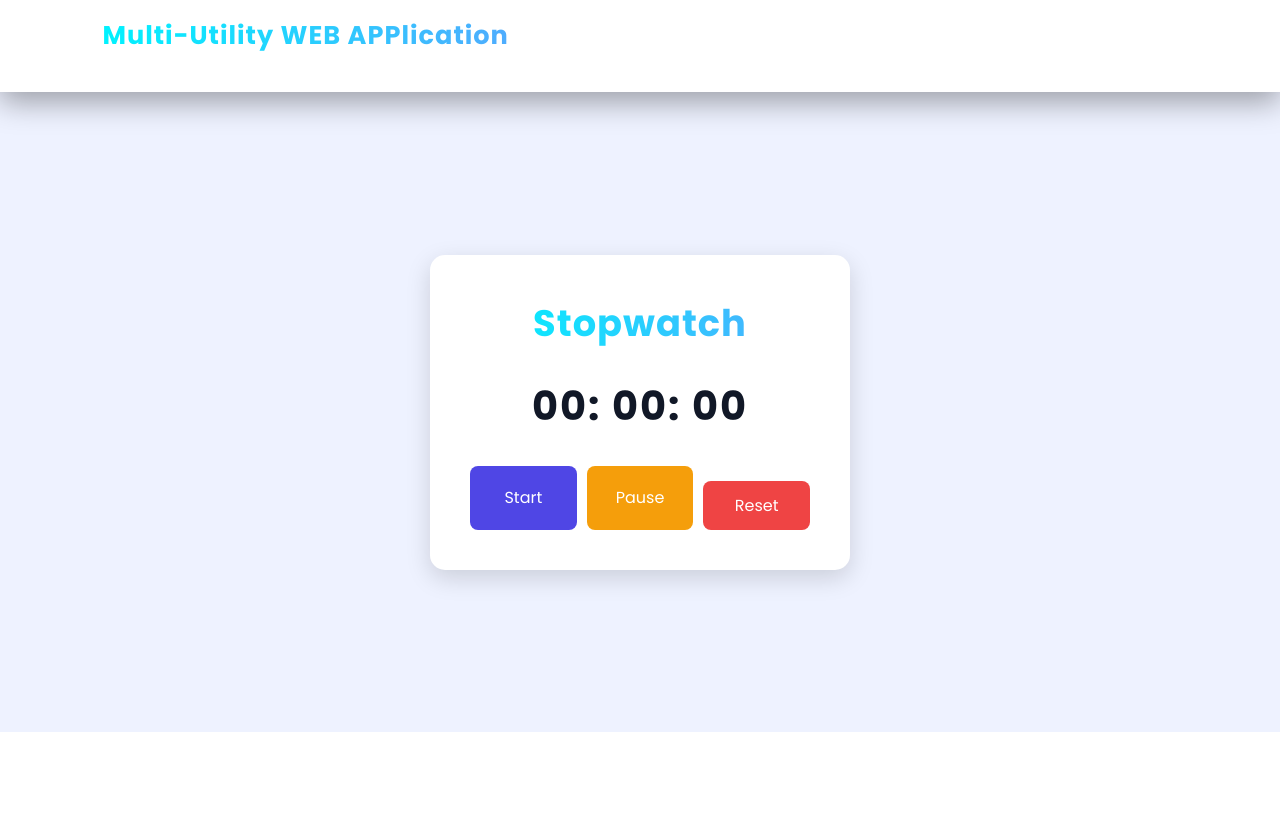
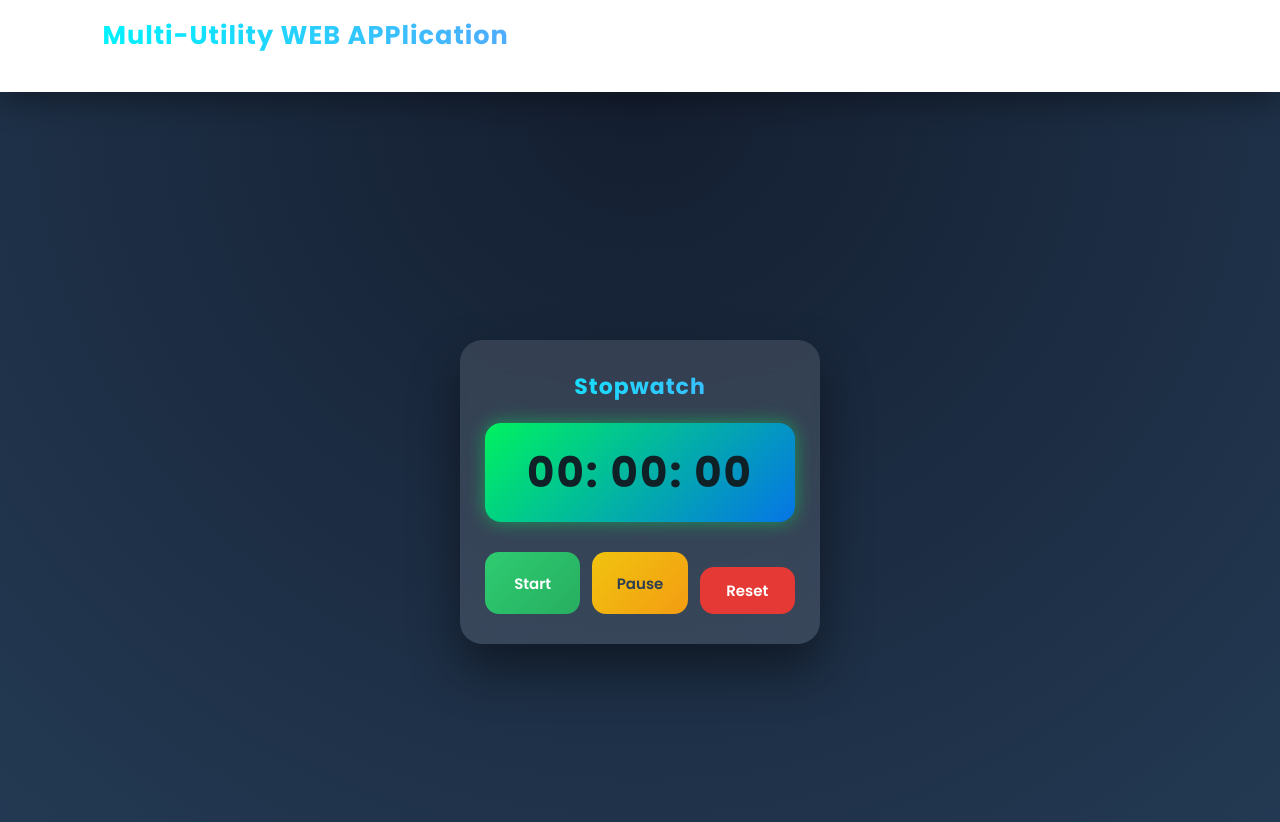
Before and after one commit to Jaysaw/MERN-TASK, a React (Vite) app: page /stopwatch in a window 1280 px wide. Shown: the top 822 px of the page. Before the commit the page ends 800 px from the top, so only its background shows below. Built offline with nearby package versions, Linux system fonts and the light colour scheme.

Commit message:
Update Stopwatch.css

```diff
--- a/src/pages/Stopwatch.css
+++ b/src/pages/Stopwatch.css
@@ -1,68 +1,118 @@
 .stopwatch-page {
-    min-height: 80vh;
+  min-height: 100vh;
   display: flex;
   justify-content: center;
   align-items: center;
-    background: #eef2ff;
-    font-family: Arial, sans-serif;
+  background: radial-gradient(circle at top, #141e30, #243b55);
+  font-family: "Poppins", sans-serif;
 }
 
+
 .stopwatch-card {
-    background: white;
-    padding: 40px;
-    width: 100%;
-    max-width: 420px;
-    border-radius: 15px;
-    box-shadow: 0 8px 25px rgba(0,0,0,0.15);
+  width: 360px;
+  padding: 30px 25px;
+  border-radius: 22px;
+  background: rgba(255, 255, 255, 0.12);
+  backdrop-filter: blur(16px);
+  -webkit-backdrop-filter: blur(16px);
+  box-shadow: 0 25px 50px rgba(0, 0, 0, 0.45);
   text-align: center;
+  color: #fff;
+  animation: scaleIn 0.7s ease;
 }
 
+
 .stopwatch-card h2 {
-    margin-bottom: 25px;
-    color: #4f46e5;
+  font-size: 22px;
+  margin-bottom: 18px;
+  letter-spacing: 1px;
 }
 
+
 .time-display {
-    font-size: 2.5rem;
-    font-weight: bold;
-    margin-bottom: 30px;
-    color: #111827;
+  font-size: 42px;
+  font-weight: 700;
   letter-spacing: 2px;
+  margin: 20px 0 30px;
+  padding: 18px 10px;
+  border-radius: 16px;
+  background: linear-gradient(135deg, #00f260, #0575e6);
+  color: #0f2027;
+  box-shadow: 0 10px 25px rgba(0, 242, 96, 0.5);
+  animation: pulse 2s infinite;
 }
+
 
 .controls {
   display: flex;
-    gap: 10px;
+  gap: 12px;
 }
+
 
 .controls button {
   flex: 1;
-    padding: 12px;
+  padding: 12px 0;
+  border-radius: 14px;
   border: none;
-    border-radius: 8px;
-    font-size: 1rem;
+  font-size: 15px;
+  font-weight: 600;
   cursor: pointer;
-    color: white;
-    background: #4f46e5;
-    transition: 0.3s;
+  transition: all 0.3s ease;
 }
 
-  .controls button:hover {
-    background: #3730a3;
+
+.controls button:first-child {
+  background: linear-gradient(135deg, #2ecc71, #27ae60);
+  color: #fff;
 }
 
-  .controls .pause {
-    background: #f59e0b;
+.controls button:first-child:hover {
+  transform: translateY(-3px) scale(1.05);
+  box-shadow: 0 12px 25px rgba(39, 174, 96, 0.6);
 }
 
-  .controls .pause:hover {
-    background: #b45309;
+
+.pause {
+  background: linear-gradient(135deg, #f1c40f, #f39c12);
+  color: #2c3e50;
 }
 
-  .controls .reset {
-    background: #ef4444;
+.pause:hover {
+  transform: translateY(-3px) scale(1.05);
+  box-shadow: 0 12px 25px rgba(241, 196, 15, 0.6);
 }
 
-  .controls .reset:hover {
-    background: #b91c1c;
+
+.reset {
+  background: linear-gradient(135deg, #e74c3c, #c0392b);
+  color: #fff;
 }
+
+.reset:hover {
+  transform: translateY(-3px) scale(1.05);
+  box-shadow: 0 12px 25px rgba(231, 76, 60, 0.6);
+}
+
+
+@keyframes scaleIn {
+  from {
+    transform: scale(0.9);
+    opacity: 0;
+  }
+  to {
+    transform: scale(1);
+    opacity: 1;
+  }
+}
+
+@keyframes pulse {
+  0% {
+    box-shadow: 0 0 15px rgba(0, 242, 96, 0.4);
+  }
+  50% {
+    box-shadow: 0 0 30px rgba(0, 242, 96, 0.8);
+  }
+  100% {
+    box-shadow: 0 0 15px rgba(0, 242, 96, 0.4);
+  }
+}
```
Lines whose indentation alone changed are shown as unchanged.
